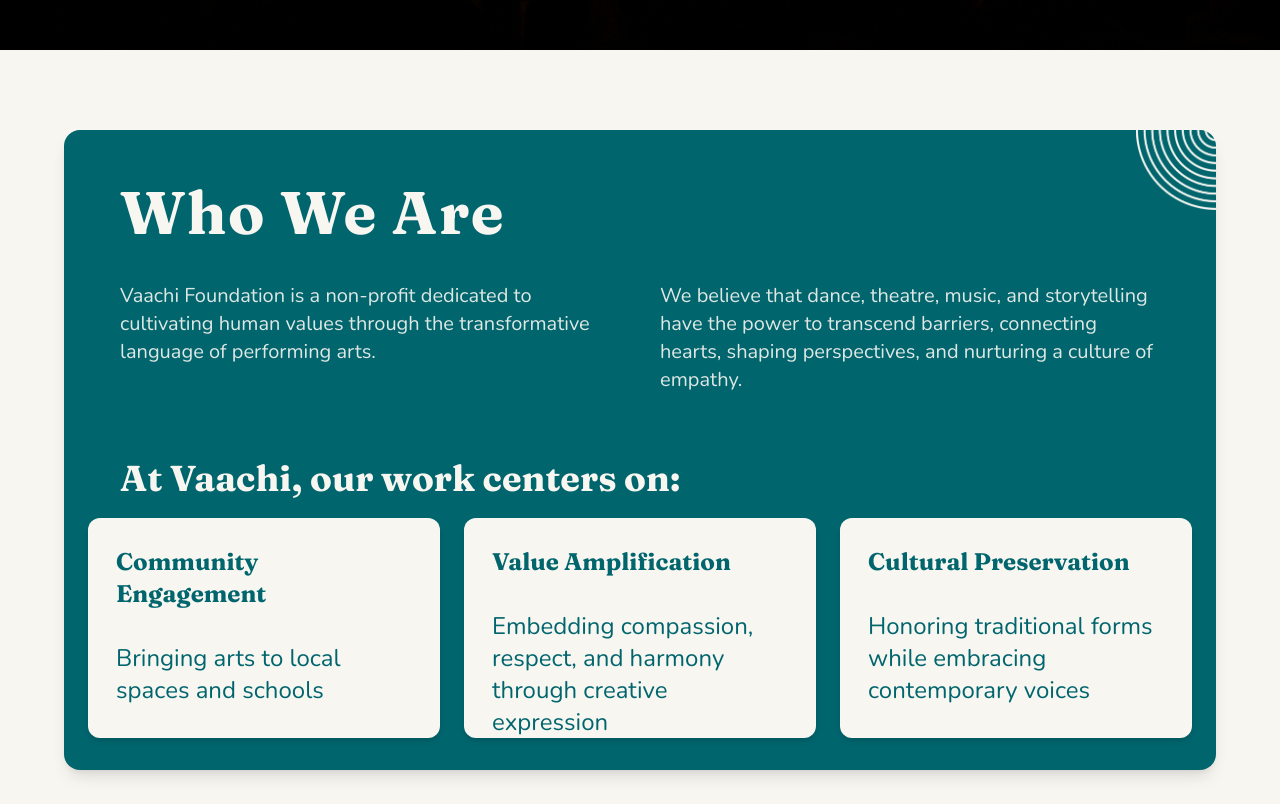
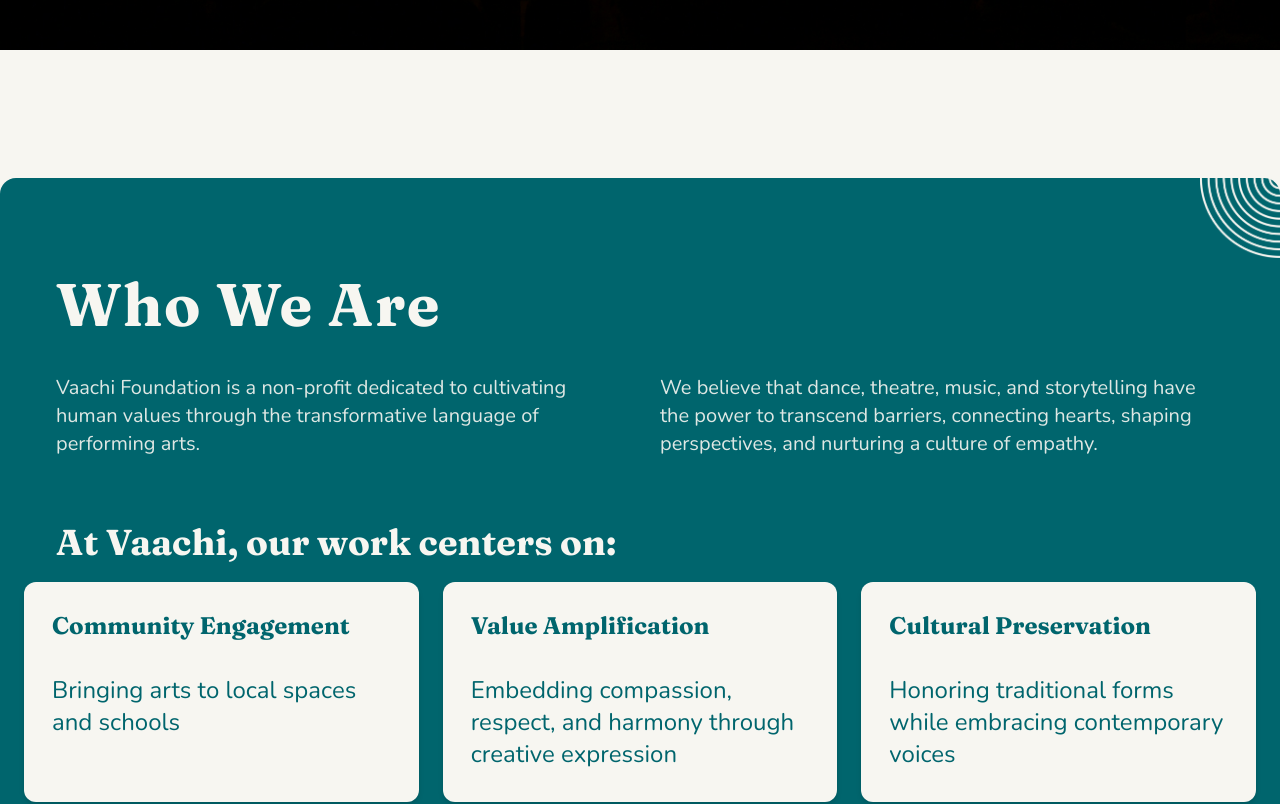
Before and after one commit to PritiHM/Vaachi-Website, a Next.js app: page / in a window 1280 px wide. Shown: the part 820-1624 px from the top of the page. Built offline with nearby package versions, Linux system fonts and the light colour scheme.

Commit message:
updated ui and fixes

```diff
--- a/components/WhoWeAre.jsx
+++ b/components/WhoWeAre.jsx
@@ -13,15 +13,14 @@
 
 export default function WhoWeAre() {
   return (
-    <section className="w-[90%] mx-auto mt-5 md:mt-10 lg:mt-20">
-
+<section className="w-full flex justify-center mt-5 md:mt-10 lg:mt-20 py-6 md:py-12 bg-[#F7F6F1]">
       <div
         className="
           bg-[#00656D] text-[#F7F6F1] rounded-2xl shadow-lg relative
            max-w-7xl w-full
           overflow-visible
            pt-2 pb-4 px-2
-          md:pt-5 md:pb-56 mx-6 md:mx-auto
+          md:pt-16 md:pb-56 mx-6 md:mx-auto
         "
       >
         <div className="absolute top-0 right-0 w-20 h-20  hidden md:block pointer-events-none select-none">
@@ -70,9 +69,8 @@
           </h3>
         </div>
 
-        {/* 3 Boxes */}
-        <div className="md:absolute inset-x-6 bottom-8 flex flex-col md:flex-row gap-4 md:gap-6 px-2 md:px-0 z-10 items-start md:items-stretch md:justify-between">
-          {/* Box 1 */}
+        <div className="md:absolute inset-x-6 bottom-8 flex flex-col md:flex-row gap-4 md:gap-6 px-2 md:px-0 z-10 items-center md:items-stretch md:justify-between">
+
           <div
             className="
               bg-[#F7F6F1] text-[#00656D] rounded-xl shadow-md
@@ -115,7 +113,6 @@
             </p>
           </div>
 
-          {/* Box 3 */}
           <div
             className="
               bg-[#F7F6F1] text-[#00656D] rounded-xl shadow-md
```
